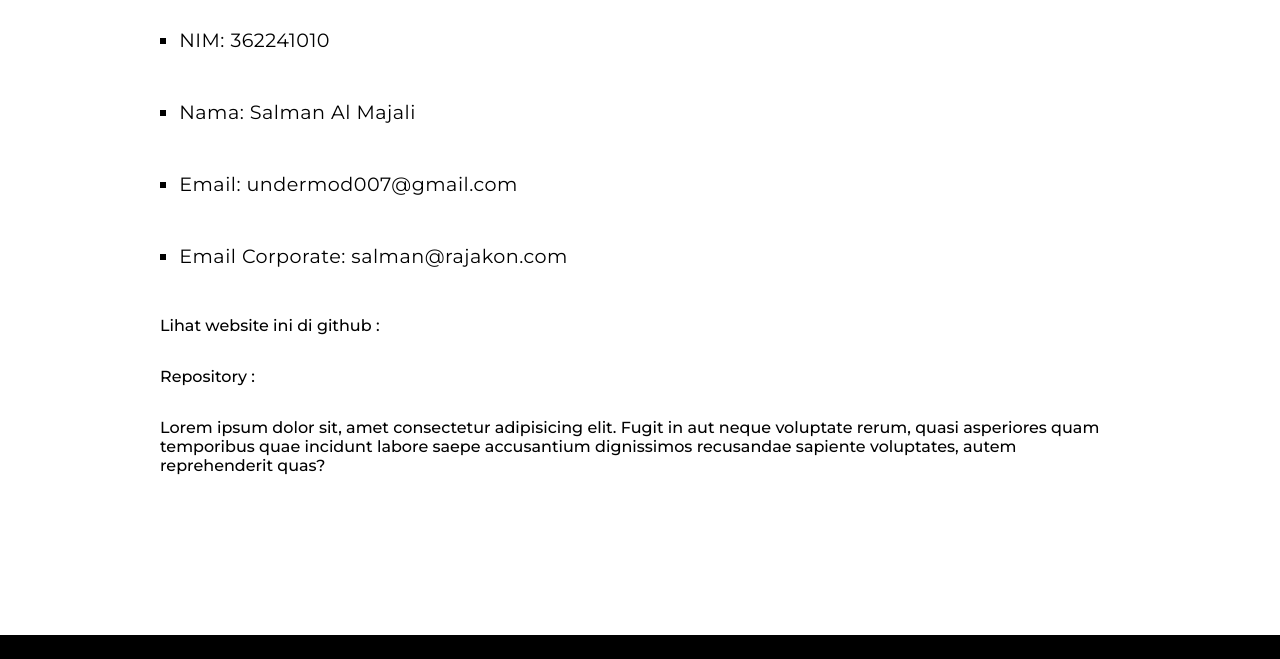
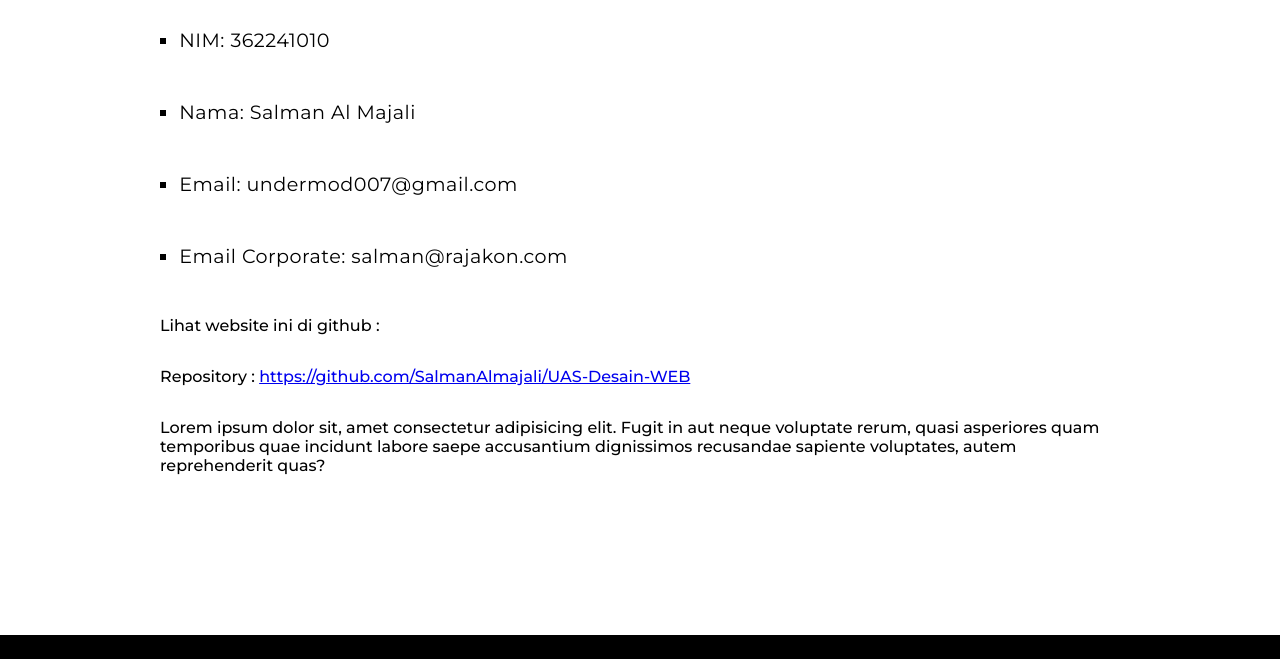
Before and after one commit to SalmanAlmajali/UAS-Desain-WEB, a plain HTML site: page kontak.html in a window 1280 px wide. Shown: the part 780-1439 px from the top of the page. Drawn offline with Linux system fonts and the light colour scheme; a web font is replaced by a local one.

Commit message:
Tambah link repository

```diff
--- a/kontak.html
+++ b/kontak.html
@@ -48,7 +48,7 @@
             <li>Email Corporate: salman@rajakon.com</li>
         </ul>
         <p class="lorem">Lihat website ini di github : </p>
-        <p class="lorem">Repository : </p>
+        <p class="lorem">Repository : <a href="https://github.com/SalmanAlmajali/UAS-Desain-WEB">https://github.com/SalmanAlmajali/UAS-Desain-WEB</a></p>
         <p class="lorem">Lorem ipsum dolor sit, amet consectetur adipisicing elit. Fugit in aut neque voluptate rerum, quasi asperiores quam temporibus quae incidunt labore saepe accusantium dignissimos recusandae sapiente voluptates, autem reprehenderit quas?</p>
     </section>
     <footer class="footer">
```
